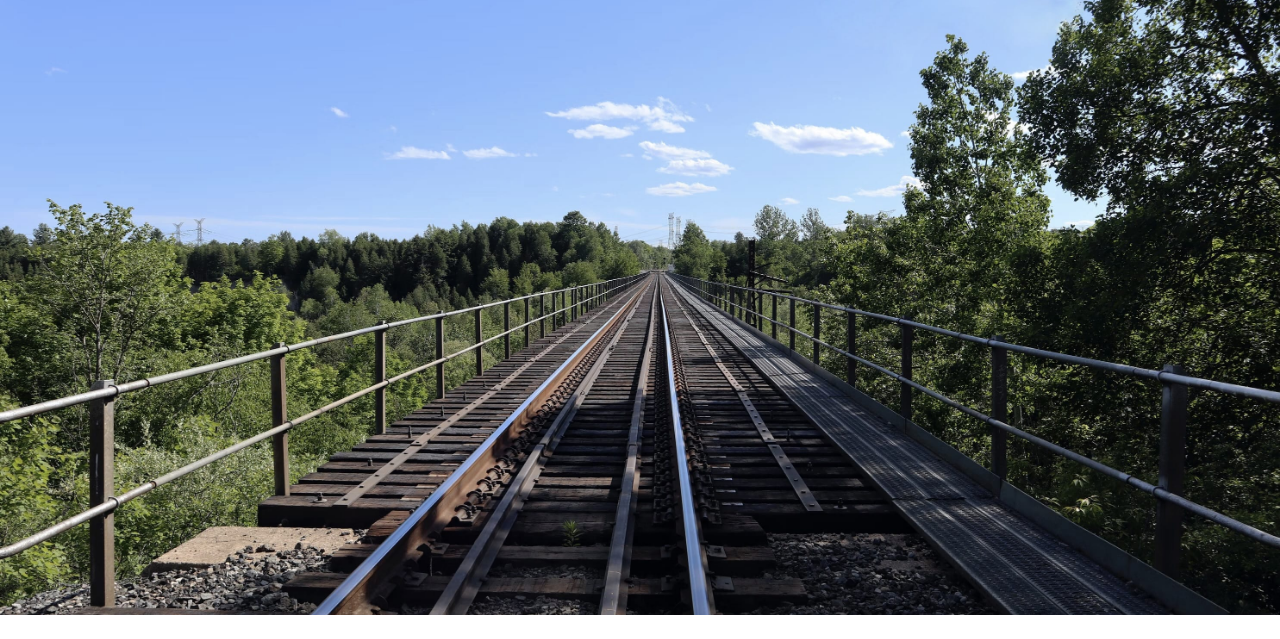
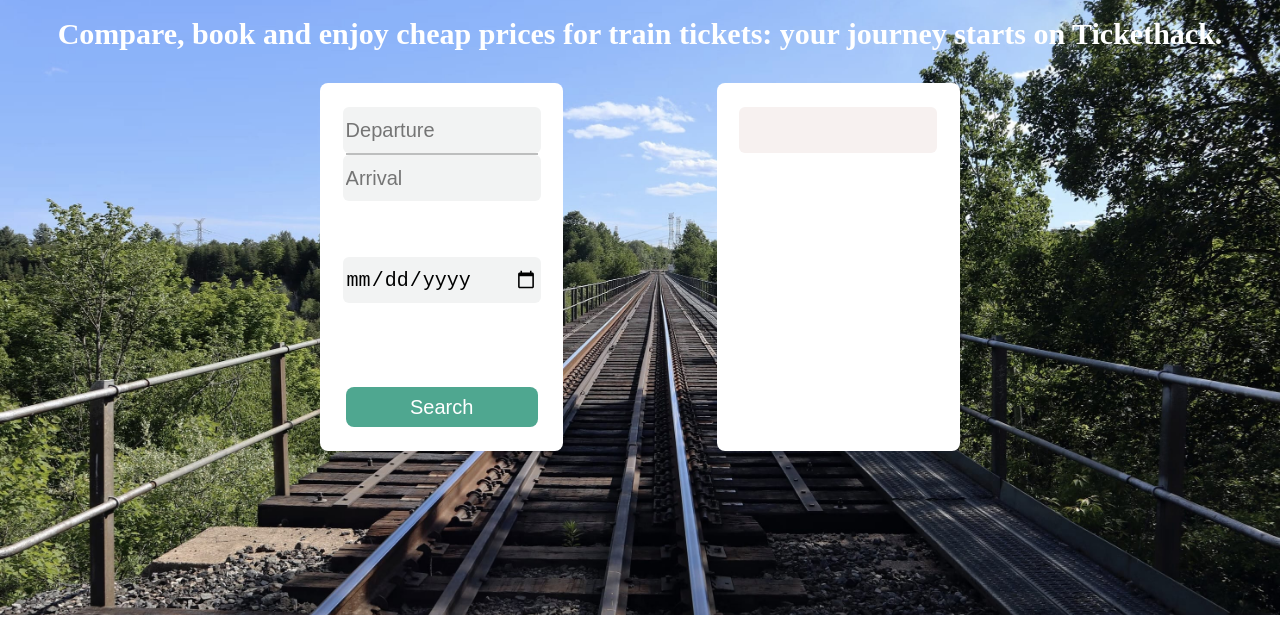
Before and after one commit to AKB917/ProjectTrain-Frontend, a plain HTML site: page home.html in a window 1280 px wide. Shown: the part 161-800 px from the top of the page. Drawn offline with Linux system fonts and the light colour scheme.

Commit message:
add datePicker & right box

```diff
--- a/css/home.css
+++ b/css/home.css
@@ -10,18 +10,37 @@
   display: flex;
   flex-direction: row;
   font-size: 15px;
-  background-color: aqua;
+}
+
+#topRightButtons > h3 {
+  margin: 0vw 1vw;
 }
 
 #logo {
-  font-size: 20px;
+  font-size: 15px;
+  color: #4fa790;
 }
 
 #main {
+  display: flex;
+  flex-direction: column;
+  align-items: center;
   height: 90vh;
   width: 100vw;
   background-image: url("../images/background.jpg");
   background-size: cover;
+}
+
+#main > h1 {
+  margin: 4vh 0vh 0vh 0vh;
+  color: white;
+  font-size: 50px;
+}
+
+#main > h4 {
+  margin: 4vh 0vh;
+  color: white;
+  font-size: 30px;
 }
 
 body {
@@ -33,3 +52,72 @@ body {
 h1 {
   margin: 0;
 }
+
+#boxContainer {
+  display: flex;
+  flex-direction: row;
+  gap: 12vw;
+}
+
+.whitebox {
+  background-color: white;
+  height: 40vh;
+  width: 15vw;
+  border-radius: 8px;
+  padding: 3vh 2vw;
+  display: flex;
+  flex-direction: column;
+  align-items: center;
+}
+
+.greyInput {
+  background-color: #f2f3f3;
+  width: 100%;
+  height: 40px;
+  border-radius: 6px;
+  border-width: 0;
+  padding: 3px;
+  font-size: 20px;
+}
+
+#greySeparator {
+  background-color: #bdbebe;
+  width: 100%;
+  height: 2px;
+}
+
+#date {
+  margin-top: 7vh;
+}
+
+#searchButton {
+  margin-top: auto;
+  background-color: #4fa790;
+  color: white;
+  height: 5vh;
+  width: 100%;
+  border-radius: 8px;
+  border-width: 0;
+  font-size: 20px;
+}
+
+.rightIcon {
+  width: 70%;
+}
+
+#greenSeparator {
+  background-color: #4fa790;
+  width: 100%;
+  height: 2px;
+  margin: 4vh;
+}
+
+.oneResult {
+  background-color: #f7f1f0;
+  width: 100%;
+  height: 40px;
+  border-radius: 6px;
+  border-width: 0;
+  padding: 3px;
+  display: flex;
+}
--- a/home.html
+++ b/home.html
@@ -16,6 +16,41 @@
         <h3>Bookings</h3>
       </div>
     </div>
-    <div id="main"></div>
+    <div id="main">
+      <h1 id="CatchSentence">Explore the world effortlessly by train!</h1>
+      <h4 id="description">
+        Compare, book and enjoy cheap prices for train tickets: your journey
+        starts on Tickethack.
+      </h4>
+      <div id="boxContainer">
+        <div class="whitebox">
+          <input class="greyInput" placeholder="Departure" />
+          <div id="greySeparator"></div>
+          <input class="greyInput" placeholder="Arrival" />
+          <input
+            type="date"
+            id="date"
+            name="date"
+            class="greyInput"
+            placeholder="Select Date"
+          />
+          <button id="searchButton">Search</button>
+        </div>
+
+        <!-- <div class="whitebox" id="default">
+          <img class="rightIcon" src="./images/train.png" />
+          <div id="greenSeparator"></div>
+          <h5>It's time to book your future trip.</h5>
+        </div>
+        <div class="whitebox" id="noResult">
+          <img class="rightIcon" src="./images/notfound.png" />
+          <div id="greenSeparator"></div>
+          <h5>No trip found.</h5>
+        </div> -->
+        <div class="whitebox" id="results">
+          <div class="oneResult"></div>
+        </div>
+      </div>
+    </div>
   </body>
 </html>
```
Also changed, not shown: images/calendar.png (added), images/calendar2.png (added), images/image.png (added), 1 other file.
